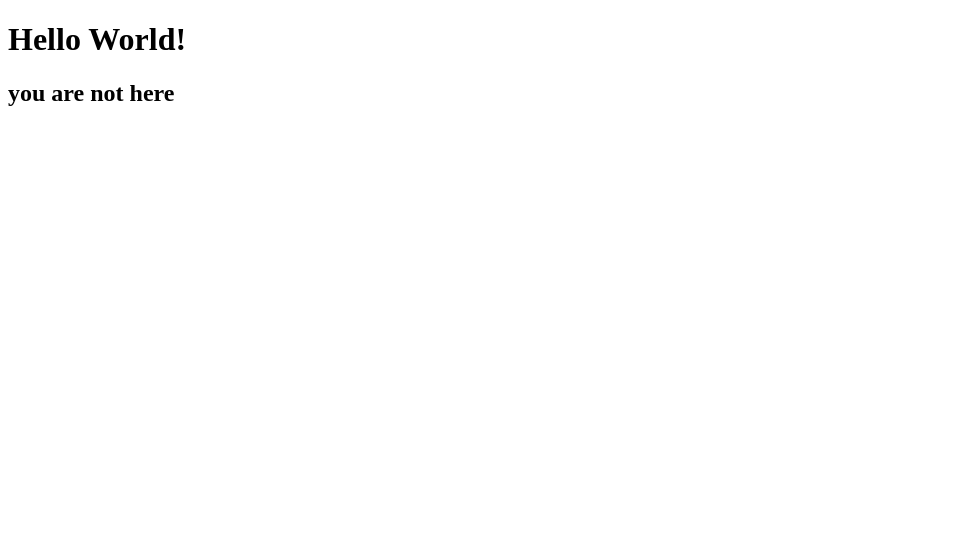
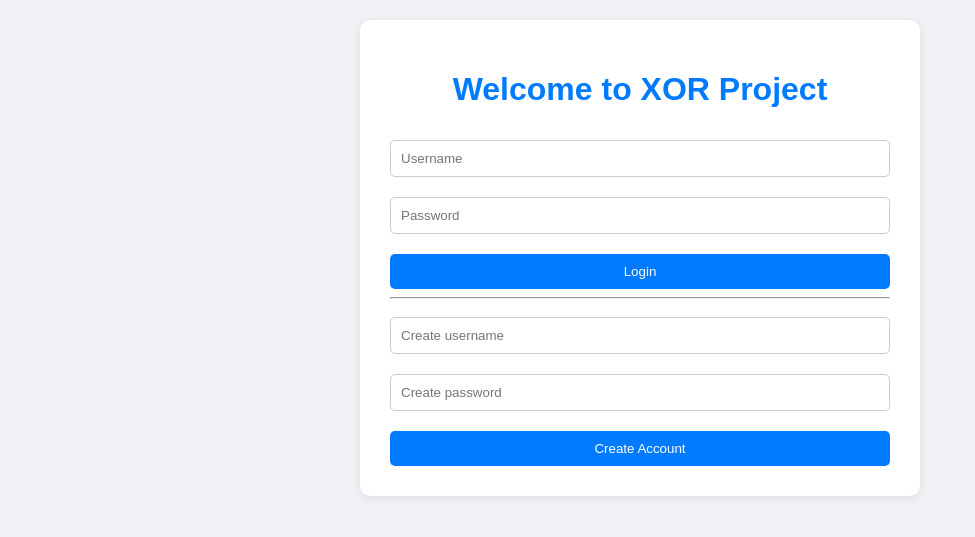
Before and after one commit to Blueburger/312GroupXOR, a Flask app: page / in a window 1280 px wide. Shown: the top 537 px of the page, without its empty margins (0-975 px from the left). Run offline with Flask 3, Linux system fonts and the light colour scheme; some libraries are stand-ins or nearby versions.

Commit message:
Working login system

```diff
--- a/app/__init__.py
+++ b/app/__init__.py
@@ -13,6 +13,13 @@ load_dotenv(env_file)
 
 def create_app():
     app = Flask(__name__)
+
+    app.secret_key = os.getenv("SECRET_KEY", os.urandom(24))  # for signing session cookies
+    # Session cookie security (HttpOnly, etc.)
+    app.config["SESSION_COOKIE_HTTPONLY"] = True
+    app.config["SESSION_COOKIE_SECURE"] = False  # Set to True in production over HTTPS
+    app.config["SESSION_COOKIE_SAMESITE"] = "Lax"
+
     app.config["MONGO_URI"] = os.getenv("MONGO_URI","mongodb://localhost:27017/XORdb")
 
     mongo.init_app(app)
--- a/app/routes.py
+++ b/app/routes.py
@@ -1,9 +1,14 @@
-from flask import Blueprint, render_template
+from flask import Blueprint, render_template, request, redirect, url_for, flash, session
+from app import mongo
+from werkzeug.security import generate_password_hash, check_password_hash
+import os, re, uuid, hashlib
 main = Blueprint('main', __name__)
 
 @main.route("/")
 def index():
-    return render_template("index.html")
+    username = session.get("username")
+    return render_template("index.html", username=username)
+
 
 @main.route("/game")
 def game():
@@ -17,3 +22,64 @@ def ping_db():
         return "MongoDB is connected!"
     except Exception as e:
         return f"DB Error: {e}"
+
+
+# FOR ACCOUNT REGISTRATION
+# Password policy function
+def password_is_valid(password):
+    return (
+        len(password) >= 8 and
+        re.search(r"[A-Z]", password) and
+        re.search(r"[!@#$%^&*(),.?\":{}|<>]", password)
+    )
+
+# Hash a session token to store
+def hash_token(token):
+    return hashlib.sha256(token.encode()).hexdigest()
+
+
+@main.route("/register", methods=["POST"])
+def register():
+    username = request.form.get("new_username")
+    password = request.form.get("new_password")
+
+    if not password_is_valid(password):
+        return "Password must be 8+ characters, contain a capital letter and a special character.", 400
+
+    # Check if user exists
+    if mongo.db.users.find_one({"username": username}):
+        return "Username already exists.", 400
+
+    # Hash password and save
+    hashed_pw = generate_password_hash(password)
+    mongo.db.users.insert_one({"username": username, "password": hashed_pw})
+
+    return redirect(url_for("main.index"))
+
+
+@main.route("/login", methods=["POST"])
+def login():
+    username = request.form.get("username")
+    password = request.form.get("password")
+
+    user = mongo.db.users.find_one({"username": username})
+    if not user or not check_password_hash(user["password"], password):
+        return "Invalid credentials", 401
+
+    # Generate a session token
+    raw_token = str(uuid.uuid4())
+    token_hash = hash_token(raw_token)
+
+    # Save hashed token to DB
+    mongo.db.tokens.insert_one({"username": username, "token_hash": token_hash})
+
+    # Store info in session (cookie)
+    session["username"] = username
+    session["token"] = raw_token
+
+    return redirect(url_for("main.index"))
+
+@main.route("/logout")
+def logout():
+    session.clear()
+    return redirect(url_for("main.index"))
--- /dev/null
+++ b/app/static/style.css
@@ -0,0 +1,47 @@
+body {
+    font-family: Arial, sans-serif;
+    background: #f0f2f5;
+    color: #333;
+    margin: 0;
+    padding: 20px;
+}
+
+.container {
+    max-width: 500px;
+    margin: auto;
+    background: white;
+    padding: 30px;
+    border-radius: 10px;
+    box-shadow: 0 2px 10px rgba(0,0,0,0.1);
+}
+
+h1 {
+    text-align: center;
+    color: #007BFF;
+}
+
+form {
+    display: flex;
+    flex-direction: column;
+}
+
+input {
+    padding: 10px;
+    margin: 10px 0;
+    border: 1px solid #ccc;
+    border-radius: 5px;
+}
+
+button {
+    background-color: #007BFF;
+    color: white;
+    border: none;
+    padding: 10px;
+    margin-top: 10px;
+    border-radius: 5px;
+    cursor: pointer;
+}
+
+button:hover {
+    background-color: #0056b3;
+}
--- a/app/templates/index.html
+++ b/app/templates/index.html
@@ -1,8 +1,31 @@
 <!DOCTYPE html>
-<html>
-    <head><title>Hello</title></head>
-    <body>
-        <h1>Hello World!</h1>
-        <h2>you are not here</h2>
-    </body>
+<html lang="en">
+<head>
+    <meta charset="UTF-8">
+    <title>XOR Project - Login</title>
+    <link rel="stylesheet" href="{{ url_for('static', filename='style.css') }}">
+</head>
+<body>
+    <div class="container">
+        {% if username %}
+            <h1>Welcome back, {{ username }}!</h1>
+            <a href="/logout">Logout</a>
+        {% else %}
+            <h1>Welcome to XOR Project</h1>
+            <form action="/login" method="POST">
+                <input type="text" name="username" placeholder="Username" required />
+                <input type="password" name="password" placeholder="Password" required />
+                <button type="submit">Login</button>
+            </form>
+
+            <hr>
+
+            <form action="/register" method="POST">
+                <input type="text" name="new_username" placeholder="Create username" required />
+                <input type="password" name="new_password" placeholder="Create password" required />
+                <button type="submit">Create Account</button>
+            </form>
+        {% endif %}
+    </div>
+</body>
 </html>
```
Also changed, not shown: 4 other files.
